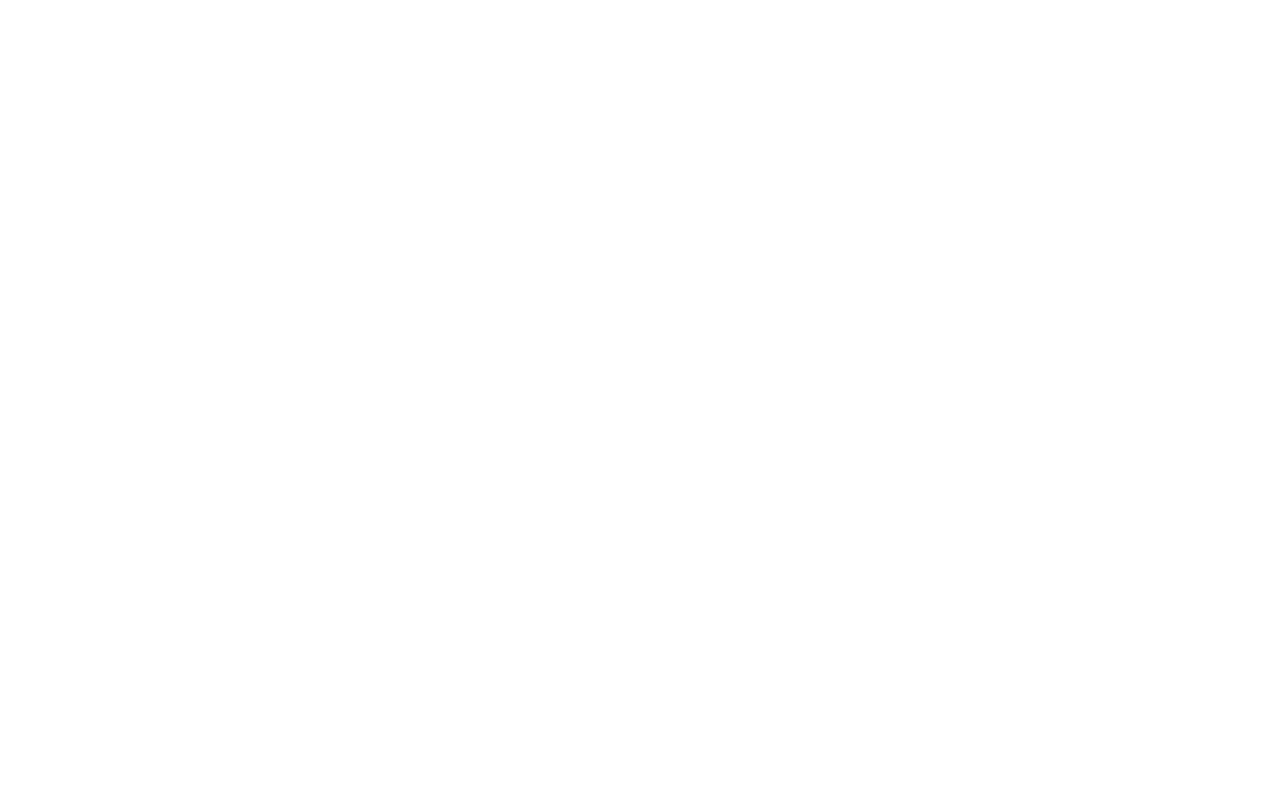
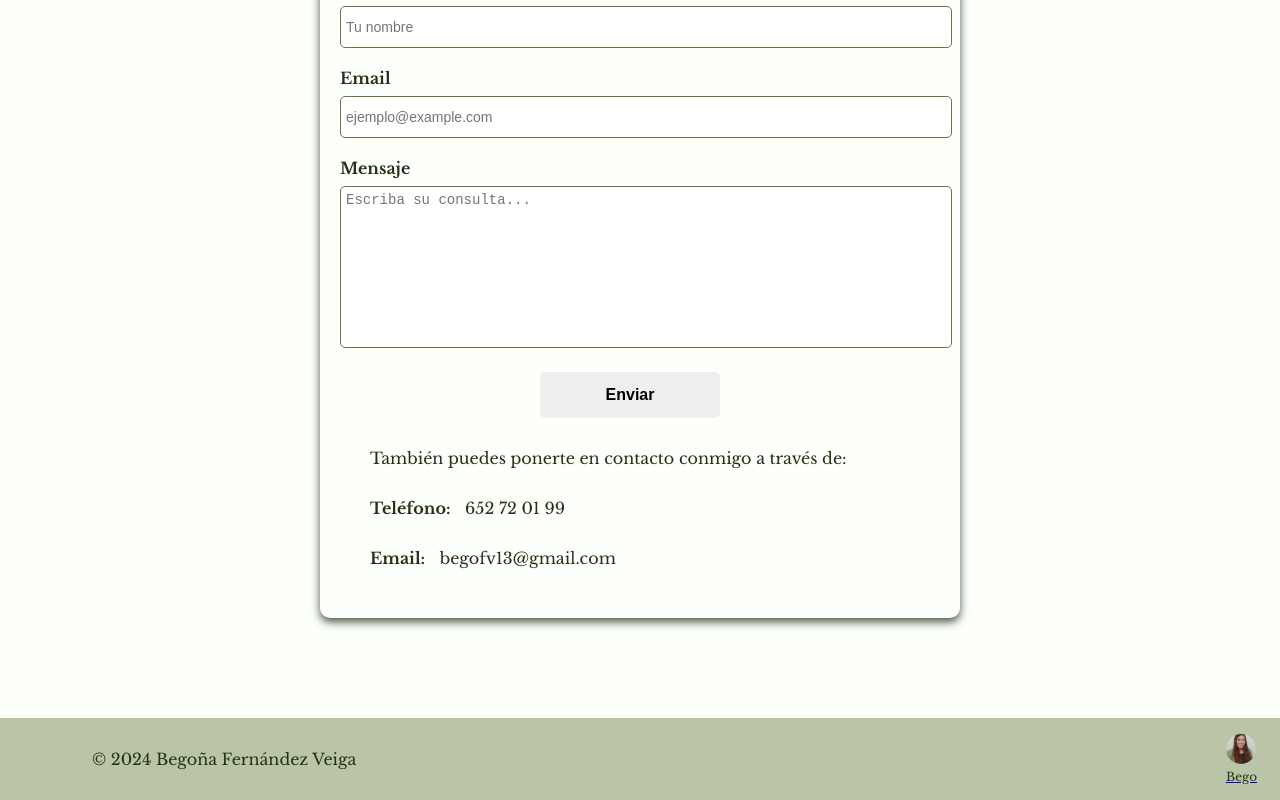
Before and after one commit to Begofv/porfolioBego, a React (Vite) app: page / in a window 1280 px wide. Shown: the part 5191-5991 px from the top of the page. Before the commit the page ends 1360 px from the top, so only its background shows below. Built offline with nearby package versions, Linux system fonts and the light colour scheme.

Commit message:
fix:footer

```diff
--- a/src/components/Footer/Footer.css
+++ b/src/components/Footer/Footer.css
@@ -1,13 +1,20 @@
+/* Footer.css */
 .footer {
     display: flex;
     justify-content: space-between;
     align-items: center;
-    background: #e8efe1;
-    padding: 16px 20px; /* Padding para móviles */
+    background: #BAC4A7;
+    padding: 16px 20px;
     width: 100%;
-    position: fixed;
+    position: relative;
     bottom: 0;
     left: 0;
+    opacity: 0; /* Inicialmente invisible */
+    transition: opacity 0.5s ease-in-out;
+}
+
+.footer.visible {
+    opacity: 1;
 }
 
 .footer .copyright {
@@ -15,10 +22,12 @@
     text-align: left;
     color: black;
     margin-left: 60px;
+    color: #233115;
+
 }
 
 .footer .creators {
-    display: none; /* Hide creators on mobile */
+    display: none;
 }
 
 .footer .creators .creator {
@@ -35,98 +44,93 @@
 
 .footer .creators .creator .creator-avatar {
     border-radius: 50%;
-    width: 30px; /* móviles */
-    height: 30px; /* móviles */
+    width: 30px;
+    height: 30px;
     object-fit: cover;
     margin-bottom: 5px;
 }
 
 .footer .creators .creator-name {
-    font-size: 10px; /* móviles */
-    color: black;
+    font-size: 10px;
+    color: #233115;
 }
 
 .scroll-to-top {
-    background-color: #ffffff;
-    color: rgb(0, 0, 0);
+    background-color: #233115;
+    color: #D4D9D1;
     border: none;
     padding: 0.5rem 1rem;
     cursor: pointer;
     border-radius: 50%;
     font-size: 1.5rem;
-    position: absolute; /* Cambiado de fixed a absolute */
-    left: 20px; /* Alineado a la izquierda */
-    bottom: 20px; /* Alineado al fondo */
+    position: fixed;
+    left: 20px;
+    bottom: 20px;
     z-index: 1000;
     transition: transform 0.3s ease, box-shadow 0.3s ease;
 }
 
 .scroll-to-top:hover {
-    background-color: #223D3C;
-    color:#ffffff;
-    transform: translateY(-3px);
-}
-
-.footer-icons {
-    display: flex;
-    justify-content: center;
-    gap: 10px; /* Smaller gap for mobile */
-    margin-top: 10px;
-    color: #abc78f;
-    padding-right: 20px; /* Add padding to the right */
-}
-
-.footer-icons .footer-icon {
-    font-size: 1.5rem; /* Smaller icon size for mobile */
-    padding-right: 10px;
-}
-
-.icon_link {
-    color: #fff;
-    transition: transform 0.3s ease, box-shadow 0.3s ease;
-}
-
-.icon_link:hover {
-    color: #223D3C;
+    background-color: #697644;
+    color: #D4D9D1;
     transform: translateY(-3px);
 }
 
 @media (min-width: 768px) {
     .footer {
-        padding: 16px 32px; /* Para escritorio */
+        padding: 16px 32px;
     }
 
     .footer .copyright {
-        margin-left: 60px; /* Ajusta el margen izquierdo para escritorio */
+        margin-left: 60px;
     }
 
     .footer .creators {
-        display: flex; /* Display creators on desktop */
+        display: flex;
         flex: 1;
-        margin-right: 55px; /* escritorio */
+        margin-right: 55px;
         justify-content: flex-end;
         align-items: center;
     }
 
     .footer .creators .creator {
-        margin-left: 10px; /* escritorio */
+        margin-left: 10px;
     }
 
     .footer .creators .creator-avatar {
-        width: 40px; /* Para escritorio */
-        height: 40px; /* Para escritorio */
+        width: 40px;
+        height: 40px;
     }
 
     .footer .creators .creator-name {
-        font-size: 12px; /* Para escritorio */
+        font-size: 12px;
+    }
+}
+
+@media screen and (max-width: 900px) {
+    .footer {
+        flex-direction: column;
+        align-items: center;
     }
 
-    .footer-icons {
-        gap: 20px; /* Larger gap for desktop */
-        padding-right: 40px; /* Add padding to the right for desktop */
+    .footer .copyright {
+        margin-left: 0;
+        margin-bottom: 10px;
     }
 
-    .footer-icons .footer-icon {
-        font-size: 2rem; /* Larger icon size for desktop */
+    .footer .creators {
+        margin-right: 0;
+    }
+
+    .footer .creators .creator {
+        margin-left: 6px;
+    }
+
+    .scroll-to-top {
+        left: 40px;
+        transform: translateX(-50%);
+        padding: 0.5rem 1rem;
+        font-size: 1.2rem;
+        bottom: 15px;
     }
 }
--- a/src/components/Footer/Footer.jsx
+++ b/src/components/Footer/Footer.jsx
@@ -1,10 +1,6 @@
 import './Footer.css';
-
 import imageBego from './../../assets/bego.jpeg';
-import { FontAwesomeIcon } from '@fortawesome/react-fontawesome';
-import { faInstagram } from '@fortawesome/free-brands-svg-icons';
-import { faLink } from '@fortawesome/free-solid-svg-icons';
-import { faFacebook } from '@fortawesome/free-brands-svg-icons';
+import React, { useEffect, useState } from 'react';
 
 const Footer = () => {
     const year = new Date().getFullYear();
@@ -12,30 +8,36 @@
         { id: 1, name: 'Bego', avatar: imageBego, url: 'https://github.com/begofv' }
     ];
 
+    const [isVisible, setIsVisible] = useState(false);
+
+    useEffect(() => {
+        const handleScroll = () => {
+            const scrollTop = window.scrollY;
+            const windowHeight = window.innerHeight;
+            const documentHeight = document.documentElement.scrollHeight;
+
+            // Mostrar el footer cuando llegamos al final de la página
+            if (scrollTop + windowHeight >= documentHeight) {
+                setIsVisible(true);
+            } else {
+                setIsVisible(false);
+            }
+        };
+
+        window.addEventListener('scroll', handleScroll);
+        return () => window.removeEventListener('scroll', handleScroll);
+    }, []);
+
     const scrollToTop = () => {
         window.scrollTo({ top: 0, behavior: 'smooth' });
     };
 
     return (
-        <footer className="footer">
+        <footer className={`footer ${isVisible ? 'visible' : ''}`}>
             <button className="scroll-to-top" onClick={scrollToTop}>
                 ↑
             </button>
             <div className="copyright">&copy; {year} Begoña Fernández Veiga</div>
-
-            <div className="footer-icons">
-                <a href="https://www.instagram.com" className='icon_link' target="_blank" rel="noopener noreferrer">
-                    <FontAwesomeIcon icon={faInstagram} size="2x" className="footer-icon" />
-                </a>
-
-                <a href="https://www.facebook.com" className='icon_link' target="_blank" rel="noopener noreferrer">
-                    <FontAwesomeIcon icon={faFacebook} size='2x' className='footer-icon' />
-                </a>
-
-                <a href="https://linktr.ee/horizonteslejanos" className='icon_link' target="_blank" rel="noopener noreferrer">
-                    <FontAwesomeIcon icon={faLink} size="2x" className="footer-icon" />
-                </a>
-            </div>
 
             <div className="creators">
                 {creators.map(creator => (
--- a/src/page/Home/Home.css
+++ b/src/page/Home/Home.css
@@ -1,6 +1,5 @@
 .home{
-    height: 100vw;
-    width: 100vw;
+
     margin-top: 80px;
     overflow-x: hidden;
     background-color: #fcfffa;
--- a/src/page/Home/Home.jsx
+++ b/src/page/Home/Home.jsx
@@ -22,7 +22,7 @@
       <Timeline/>
       <Curriculum/>
       <Contacto/>
-      {/* <Footer /> */}
+      <Footer />
     </div>
   );
 };
```
Also changed, not shown: src/App.css (line endings or trailing spaces), src/assets/seniorityport.png (added), src/components/Navbar/Navbar.css (line endings or trailing spaces).
